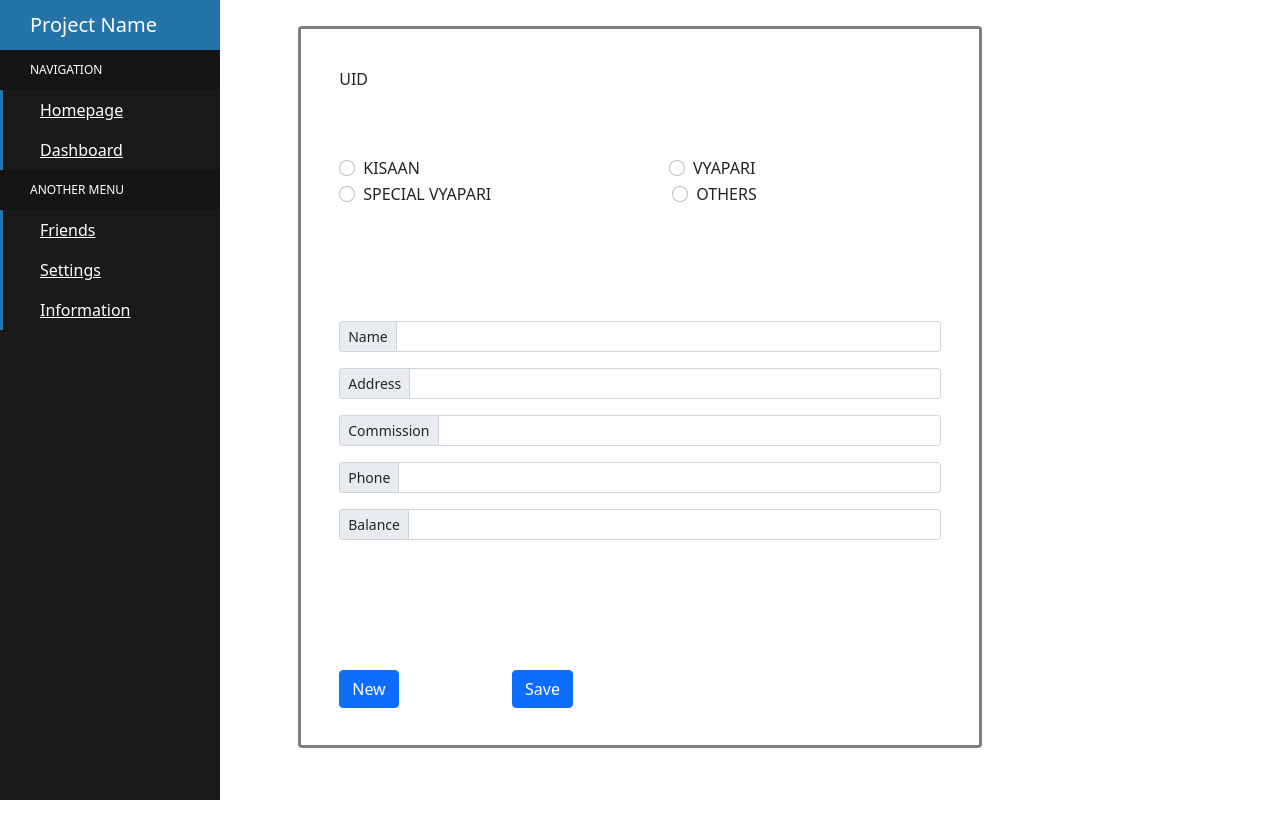
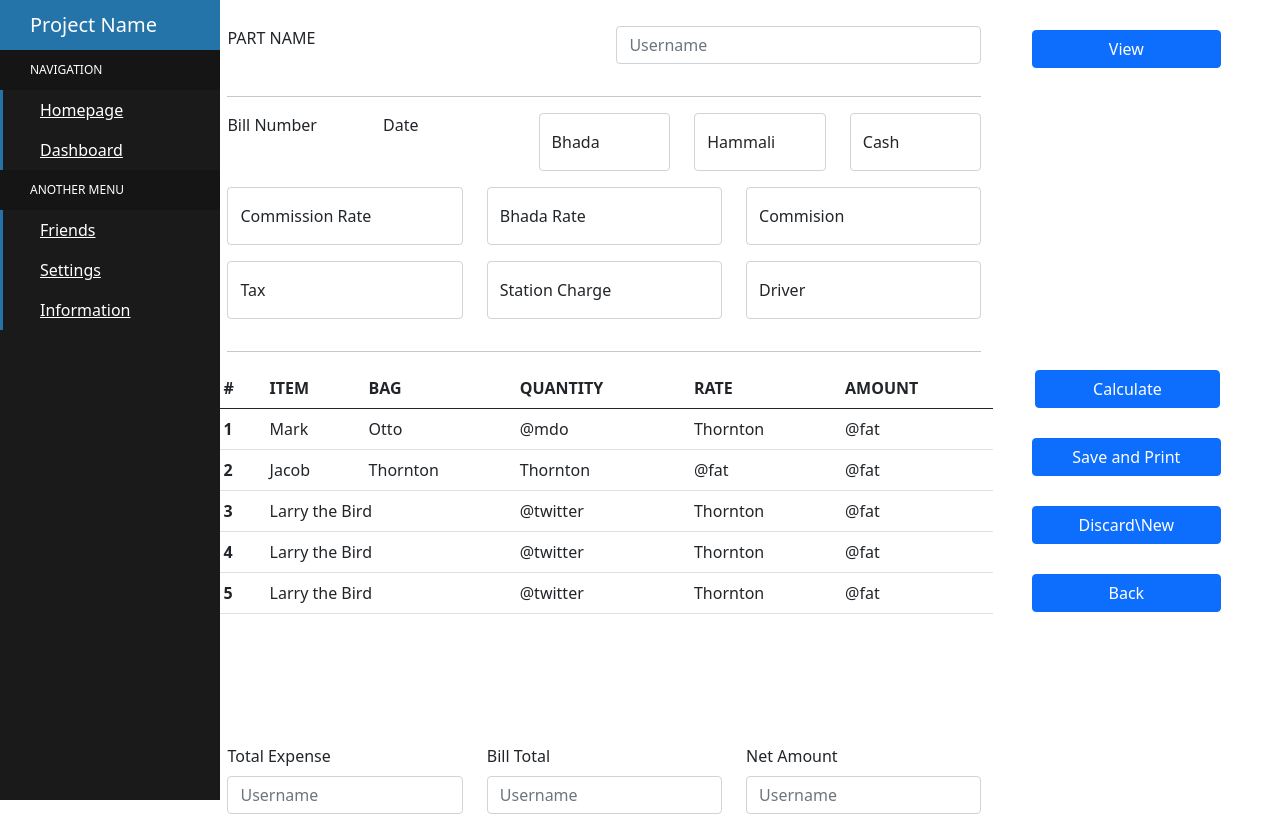
Before and after one commit to mDeepanshu/mandiFrontend, an Angular app: page / in a window 1280 px wide. Before the commit the page ends 800 px from the top, so only its background shows below. Built offline with nearby package versions, Linux system fonts and the light colour scheme.

Commit message:
Purchase front page done

```diff
--- a/src/app/app.component.html
+++ b/src/app/app.component.html
@@ -1,12 +1,14 @@
 <!-- <app-login></app-login> -->
 <!--  -->
 <div class="container">
-  <div class="row">
-    <div class="col-2">
+  <div class="row justify-content-between">
+    <div class="col-1">
       <app-main-menu></app-main-menu>
     </div>
-    <div class="col-8">
-      <app-add-party></app-add-party>
+    <div class="col-11">
+      <!-- <app-add-party></app-add-party> -->
+      <!-- <app-party-collection></app-party-collection> -->
+      <app-purchase></app-purchase>
     </div>
   </div>
 </div>
--- /dev/null
+++ b/src/app/party-collection/party-collection.component.html
@@ -0,0 +1,48 @@
+<div class="firstDiv">
+  <form class="mainForm">
+    <!-- UID -->
+
+    <div class="row">
+      <div class="col">
+        <label class="form-label">BILL NUMBER</label>
+      </div>
+      <div class="col">
+        <label class="form-label">DATE</label>
+      </div>
+    </div>
+
+    <!-- inputs -->
+    <label class="form-label"
+      >This Reciept is to confirm a collection from</label
+    >
+
+    <div class="input-group mb-3">
+      <input
+        type="text"
+        class="form-control"
+        placeholder="Username"
+        aria-label="Username"
+      />
+      <span class="input-group-text">OF R</span>
+      <input
+        type="text"
+        class="form-control"
+        placeholder="Server"
+        aria-label="Server"
+      />
+    </div>
+    <hr />
+    <!-- buttons -->
+    <div class="row">
+      <div class="col">
+        <button type="button" class="btn btn-primary">View Remaining</button>
+      </div>
+      <div class="col">
+        <button type="button" class="btn btn-primary">Save</button>
+      </div>
+      <div class="col">
+        <button type="button" class="btn btn-primary">New</button>
+      </div>
+    </div>
+  </form>
+</div>
--- /dev/null
+++ b/src/app/party-collection/party-collection.component.ts
@@ -0,0 +1,15 @@
+import { Component, OnInit } from '@angular/core';
+
+@Component({
+  selector: 'app-party-collection',
+  templateUrl: './party-collection.component.html',
+  styleUrls: ['./party-collection.component.css']
+})
+export class PartyCollectionComponent implements OnInit {
+
+  constructor() { }
+
+  ngOnInit(): void {
+  }
+
+}
--- a/src/app/purchase/purchase.component.css
+++ b/src/app/purchase/purchase.component.css
@@ -0,0 +1,3 @@
+.sideButtons {
+  margin-top: 30px;
+}
--- a/src/app/purchase/purchase.component.html
+++ b/src/app/purchase/purchase.component.html
@@ -1 +1,244 @@
-<p>purchase works!</p>
+<div class="container">
+  <div class="row justify-content-between">
+    <div class="col-10">
+      <div class="firstDiv">
+        <div class="row">
+          <div class="col"><label class="form-label">PART NAME</label></div>
+          <div class="col">
+            <div class="input-group mb-3">
+              <input
+                type="text"
+                class="form-control"
+                placeholder="Username"
+                aria-label="Username"
+                aria-describedby="basic-addon1"
+              />
+            </div>
+          </div>
+        </div>
+        <!-- 11 input group -->
+        <hr />
+        <div class="row">
+          <div class="col"><label class="form-label">Bill Number</label></div>
+          <div class="col"><label class="form-label">Date</label></div>
+          <div class="col">
+            <div class="form-floating mb-3">
+              <input
+                type="email"
+                class="form-control"
+                id="floatingInput"
+                placeholder="name@example.com"
+              />
+              <label for="floatingInput">Bhada</label>
+            </div>
+          </div>
+          <div class="col">
+            <div class="form-floating mb-3">
+              <input
+                type="email"
+                class="form-control"
+                id="floatingInput"
+                placeholder="name@example.com"
+              />
+              <label for="floatingInput">Hammali</label>
+            </div>
+          </div>
+          <div class="col">
+            <div class="form-floating mb-3">
+              <input
+                type="email"
+                class="form-control"
+                id="floatingInput"
+                placeholder="name@example.com"
+              />
+              <label for="floatingInput">Cash</label>
+            </div>
+          </div>
+        </div>
+        <div class="row">
+          <div class="col">
+            <div class="form-floating mb-3">
+              <input
+                type="email"
+                class="form-control"
+                id="floatingInput"
+                placeholder="name@example.com"
+              />
+              <label for="floatingInput">Commission Rate</label>
+            </div>
+          </div>
+          <div class="col">
+            <div class="form-floating mb-3">
+              <input
+                type="email"
+                class="form-control"
+                id="floatingInput"
+                placeholder="name@example.com"
+              />
+              <label for="floatingInput">Bhada Rate</label>
+            </div>
+          </div>
+          <div class="col">
+            <div class="form-floating mb-3">
+              <input
+                type="email"
+                class="form-control"
+                id="floatingInput"
+                placeholder="name@example.com"
+              />
+              <label for="floatingInput">Commision</label>
+            </div>
+          </div>
+        </div>
+        <div class="row">
+          <div class="col">
+            <div class="form-floating mb-3">
+              <input
+                type="email"
+                class="form-control"
+                id="floatingInput"
+                placeholder="name@example.com"
+              />
+              <label for="floatingInput">Tax</label>
+            </div>
+          </div>
+          <div class="col">
+            <div class="form-floating mb-3">
+              <input
+                type="email"
+                class="form-control"
+                id="floatingInput"
+                placeholder="name@example.com"
+              />
+              <label for="floatingInput">Station Charge</label>
+            </div>
+          </div>
+          <div class="col">
+            <div class="form-floating mb-3">
+              <input
+                type="email"
+                class="form-control"
+                id="floatingInput"
+                placeholder="name@example.com"
+              />
+              <label for="floatingInput">Driver</label>
+            </div>
+          </div>
+        </div>
+        <hr />
+        <div class="row"></div>
+        <div class="row"></div>
+        <div class="row">
+          <table class="table">
+            <thead>
+              <tr>
+                <th scope="col">#</th>
+                <th scope="col">ITEM</th>
+                <th scope="col">BAG</th>
+                <th scope="col">QUANTITY</th>
+                <th scope="col">RATE</th>
+                <th scope="col">AMOUNT</th>
+              </tr>
+            </thead>
+            <tbody>
+              <tr>
+                <th scope="row">1</th>
+                <td>Mark</td>
+                <td>Otto</td>
+                <td>@mdo</td>
+                <td>Thornton</td>
+                <td>@fat</td>
+              </tr>
+              <tr>
+                <th scope="row">2</th>
+                <td>Jacob</td>
+                <td>Thornton</td>
+                <td>Thornton</td>
+                <td>@fat</td>
+                <td>@fat</td>
+              </tr>
+              <tr>
+                <th scope="row">3</th>
+                <td colspan="2">Larry the Bird</td>
+                <td>@twitter</td>
+                <td>Thornton</td>
+                <td>@fat</td>
+              </tr>
+              <tr>
+                <th scope="row">4</th>
+                <td colspan="2">Larry the Bird</td>
+                <td>@twitter</td>
+                <td>Thornton</td>
+                <td>@fat</td>
+              </tr>
+              <tr>
+                <th scope="row">5</th>
+                <td colspan="2">Larry the Bird</td>
+                <td>@twitter</td>
+                <td>Thornton</td>
+                <td>@fat</td>
+              </tr>
+            </tbody>
+          </table>
+        </div>
+        <div class="row" style="margin-top: 30mm">
+          <div class="col">
+            <label class="form-label">Total Expense</label>
+            <input
+              type="text"
+              class="form-control"
+              placeholder="Username"
+              aria-label="Username"
+              aria-describedby="basic-addon1"
+            />
+          </div>
+          <div class="col">
+            <label class="form-label">Bill Total</label>
+            <input
+              type="text"
+              class="form-control"
+              placeholder="Username"
+              aria-label="Username"
+              aria-describedby="basic-addon1"
+            />
+          </div>
+          <div class="col">
+            <label class="form-label">Net Amount</label>
+            <input
+              type="text"
+              class="form-control"
+              placeholder="Username"
+              aria-label="Username"
+              aria-describedby="basic-addon1"
+            />
+          </div>
+        </div>
+      </div>
+    </div>
+    <div class="col-2">
+      <div class="row" class="sideButtons">
+        <button type="button" class="btn btn-primary" style="width: 50mm">
+          View
+        </button>
+      </div>
+      <div class="row" style="margin-top: 80mm; margin-left: 3px; width: 49mm">
+        <button type="button" class="btn btn-primary">Calculate</button>
+      </div>
+      <div class="row" class="sideButtons">
+        <button type="button" class="btn btn-primary" style="width: 50mm">
+          Save and Print
+        </button>
+      </div>
+      <div class="row" class="sideButtons">
+        <button type="button" class="btn btn-primary" style="width: 50mm">
+          Discard\New
+        </button>
+      </div>
+      <div class="row" class="sideButtons">
+        <button type="button" class="btn btn-primary" style="width: 50mm">
+          Back
+        </button>
+      </div>
+    </div>
+  </div>
+</div>
```
Also changed, not shown: src/app/app.module.ts (+9 -2 lines), src/app/main-service.service.ts (+6 -3 lines), src/app/party-collection/party-collection.component.css (added), 1 other file (tests, documents, lock files or other folders).
